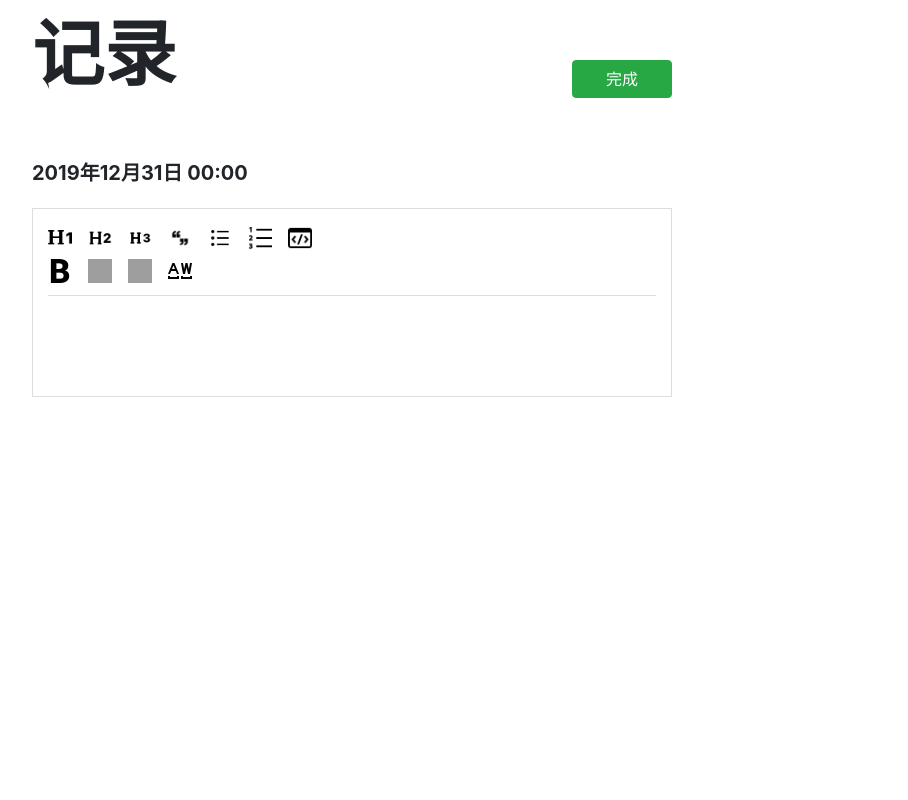
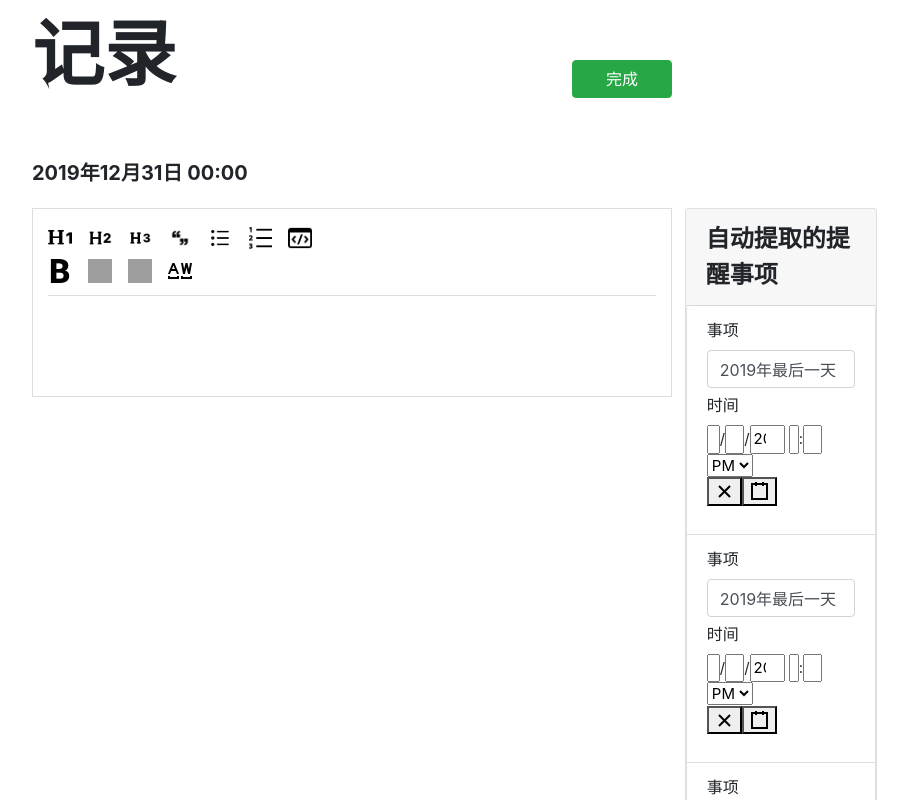
Before and after one commit to LiangTsong/dear-diary, a React (Create React App) app: page /write in a window 1280 px wide. Shown: the top 800 px of the page, without its empty margins (288-1196 px from the left). Built offline with nearby package versions, Linux system fonts and the light colour scheme; grey boxes are pictures that could not be loaded.

Commit message:
ToDoList on write page finished. -What a beautiful to-do list!

```diff
--- a/package.json
+++ b/package.json
@@ -7,7 +7,7 @@
     "draft-js": "^0.11.2",
     "react": "^16.12.0",
     "react-bootstrap": "^1.0.0-beta.16",
-    "react-bootstrap-datetimepicker": "0.0.22",
+    "react-datetime-picker": "^2.8.0",
     "react-dom": "^16.12.0",
     "react-helmet": "^5.2.1",
     "react-router-dom": "^5.1.2",
--- a/src/Components/Page/Write.css
+++ b/src/Components/Page/Write.css
@@ -22,3 +22,9 @@
     margin-top: 20px;
     margin-bottom: 20px;
 }
+
+.main-editor-to-do-list{
+    position: absolute;
+    left: 76%;
+    width: 15%;
+}
--- a/src/Components/Page/Write.js
+++ b/src/Components/Page/Write.js
@@ -3,6 +3,7 @@ import React from "react";
 import Button from "react-bootstrap/Button";
 
 import MainEditor from "../Editor/MainEditor";
+import EditorToDoList from "../ToDoList/EditorToDoList";
 import "./Write.css"
 
 class Write extends React.Component {
@@ -15,6 +16,29 @@ class Write extends React.Component {
 
     render() {
 
+        const editor_todo_data=[
+            {
+                date: new Date(),
+                content: '2019年最后一天',
+                id: 0,
+            },
+            {
+                date: new Date(),
+                content: '2019年最后一天',
+                id: 1,
+            },
+            {
+                date: new Date(),
+                content: '2019年最后一天',
+                id: 2,
+            },
+            {
+                date: new Date(),
+                content: '2019年最后一天',
+                id: 3,
+            },
+        ];
+
         return(
             <div>
                 <header className="main-editor-page-header">
@@ -25,8 +49,13 @@ class Write extends React.Component {
                     <div className="main-editor-date">
                         {this.state.date}
                     </div>
-                    <MainEditor className="">
-                    </MainEditor>
+                    <div>
+                        <div className="main-editor-to-do-list">
+                            <EditorToDoList editor_todo_data={editor_todo_data}/>
+                        </div>
+                        <MainEditor className="">
+                        </MainEditor>
+                    </div>
                 </div>
             </div>
         );
--- /dev/null
+++ b/src/Components/ToDoList/EditorToDoList.css
@@ -0,0 +1,14 @@
+.to-do-list-box-header{
+    font-weight: bolder;
+    font-size: 24px;
+}
+
+.main-editor-to-do-list-time-title{
+    margin-top: 5px;
+}
+
+.main-editor-to-do-list-date-time-picker{
+    font-size: 15px;
+    font-weight: normal;
+    width: 100%;
+}
--- /dev/null
+++ b/src/Components/ToDoList/EditorToDoList.js
@@ -0,0 +1,67 @@
+import React from "react";
+
+import Form from 'react-bootstrap/Form';
+import Card from "react-bootstrap/Card";
+import ListGroup from "react-bootstrap/ListGroup";
+import DateTimePicker from "react-datetime-picker";
+
+import './EditorToDoList.css';
+
+class EditorToDoList extends React.Component {
+    constructor(props){
+        super(props);
+        const editor_todo_data = props.editor_todo_data.slice();
+        this.state = {
+            todo_data: editor_todo_data,
+            value: '你好',
+        };
+    };
+
+    handleDateTimeChange(value, index, id){
+        let my_todo_data = this.state.todo_data;
+        my_todo_data[index].date = value;
+        this.setState({
+            todo_data: my_todo_data,
+        });
+    }
+
+    handleTDContentChange(e, index, id){
+        let my_todo_data = this.state.todo_data;
+        my_todo_data[index].content = e.target.value;
+        this.setState({
+            todo_data: my_todo_data,
+        });
+    }
+
+    render() {
+
+        const todos = this.state.todo_data.map((item, index) =>
+            <ListGroup.Item key={index}>
+                <Form.Group>
+                    <Form.Label>事项</Form.Label>
+                    <Form.Control type="text" placeholder="提醒事项"
+                                  value={item.content}
+                                  onChange={(e)=>this.handleTDContentChange(e, index, item.id)}/>
+
+                    <Form.Label className="main-editor-to-do-list-time-title">时间</Form.Label>
+                    <DateTimePicker className="main-editor-to-do-list-date-time-picker"
+                                    value={item.date}
+                                    onChange={(e)=>this.handleDateTimeChange(e, index, item.id)}/>
+                </Form.Group>
+            </ListGroup.Item>
+        );
+
+        return(
+            <div>
+                <Card className="to-do-list-box">
+                    <Card.Header className="to-do-list-box-header">自动提取的提醒事项</Card.Header>
+                    <ListGroup>
+                        {todos}
+                    </ListGroup>
+                </Card>
+            </div>
+        )
+    }
+}
+
+export default EditorToDoList;
```
Also changed, not shown: 1 other file (tests, documents, lock files or other folders).
